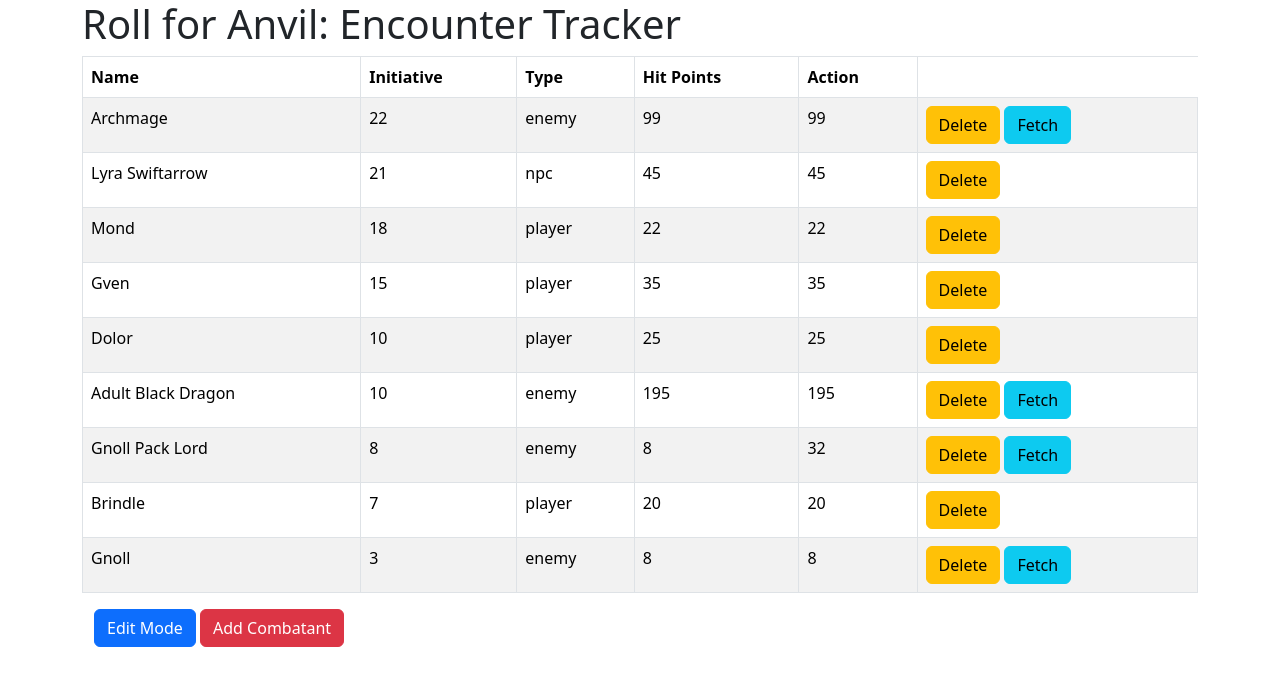
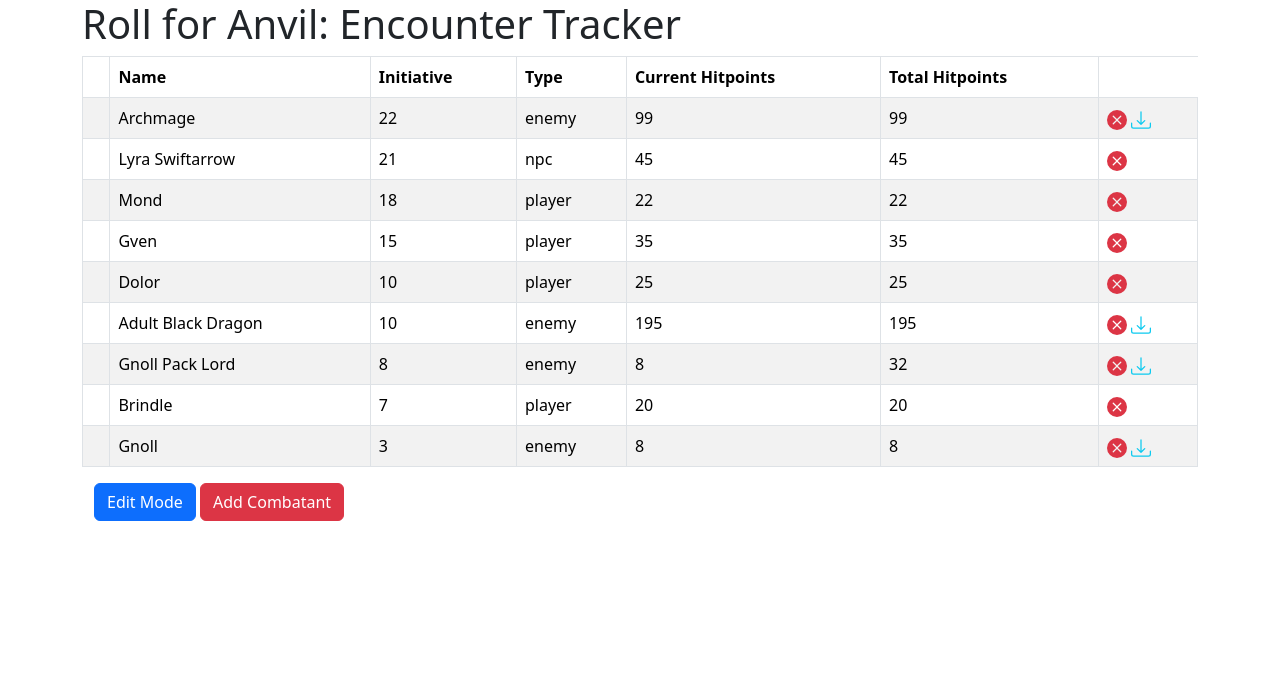
Before and after one commit to aikithoughts/encountertracker, a React (Create React App) app: page / in a window 1280 px wide. Shown: the top 686 px of the page. Built offline with nearby package versions, Linux system fonts and the light colour scheme.

Commit message:
update logic for selected combatant and add icons

```diff
--- a/package.json
+++ b/package.json
@@ -10,6 +10,7 @@
     "bootstrap": "^5.3.1",
     "react": "^18.2.0",
     "react-bootstrap": "^2.8.0",
+    "react-bootstrap-icons": "^1.10.3",
     "react-dom": "^18.2.0",
     "react-scripts": "5.0.1",
     "web-vitals": "^2.1.4"
--- a/src/App.css
+++ b/src/App.css
@@ -36,3 +36,8 @@
     transform: rotate(360deg);
   }
 }
+
+.combatant-selected-row {
+  border: 2px solid red;
+  box-shadow: 0 0 10px red;
+}
--- a/src/App.js
+++ b/src/App.js
@@ -3,7 +3,7 @@
 import EncounterTable from './EncounterTable';
 import { COMBATANTS } from './data';
 import 'bootstrap/dist/css/bootstrap.min.css';
-import "./monster-stats.css";
+import "./App.css";
 
 export default function EncounterBoard() {
   return (
--- a/src/Combatant.js
+++ b/src/Combatant.js
@@ -1,5 +1,9 @@
 import React, { useState } from 'react';
 import Button from 'react-bootstrap/Button';
+import { ArrowRightCircleFill } from 'react-bootstrap-icons';
+import { EmojiDizzy } from 'react-bootstrap-icons';
+import { XCircleFill } from 'react-bootstrap-icons';
+import { Download } from 'react-bootstrap-icons';
 import axios from 'axios';
 
  export default function Combatant({ combatant, onDeleteCombatant, isEditMode, isSelected, onSelectCombatant, onDataFromChild }){
@@ -23,12 +27,12 @@
     };
 
     const renderFetchButton = (name) => (
-      <Button
-        variant="info"
+      <Download
         onClick={() => handleFetchClick(name)}
-        value="name">
-        Fetch
-      </Button>
+        value="name"
+        className="text-info mr-2"
+        size={20}>
+      </Download>
     )
 
     const handleInputChange = (event) => {
@@ -66,12 +70,19 @@
     return(
         <tr
           id={editedCombatant.id}
-          onClick={onSelectCombatant}>
+          onClick={() => onSelectCombatant(editedCombatant.id)}
+          >
+          <td>
+            {isSelected && <ArrowRightCircleFill className="text-success mr-2" size={20}/>}{' '}
+            {editedCombatant.currenthp <= 0 && <EmojiDizzy size={20}/>}
+          </td>
           {inputFields.map((field, index) => (
-            <td key={index}>{renderCombatant(field)}</td>
+            <td key={index}>
+            {renderCombatant(field)}
+          </td>
           ))}
           <td>
-            <Button variant="warning" onClick={handleDeleteClick}>Delete</Button> {' '}
+            <XCircleFill className="text-danger mr-2" size={20} onClick={handleDeleteClick}/> {' '}
             {(combatant.type === "enemy") ? renderFetchButton(combatant.name) : ''}
           </td>
         </tr>
--- a/src/EncounterTable.js
+++ b/src/EncounterTable.js
@@ -51,6 +51,10 @@
     // You can perform any further logic or state updates here
   };
 
+  const handleSelectedCombatant = (id) => {
+    setSelectedCombatantId(id);
+  }
+
   const processFormData = (formData) => {
     const newCombatant = {
       id: Date.now(), // Generate a unique ID (you can use a library like uuid for a more reliable unique ID)
@@ -75,7 +79,7 @@
       isEditMode={isEditMode}
       onInputChange={(event, field) => handleInputChange(event, index, field)}
       isSelected={selectedCombatantId === combatant.id}
-      onSelectCombatant={() => setSelectedCombatantId(combatant.id)}
+      onSelectCombatant={handleSelectedCombatant}
       onDataFromChild={handleDataFromChild}
     />
 
@@ -86,11 +90,12 @@
         <Table striped bordered hover>
           <thead>
             <tr>
+              <th></th>
               <th>Name</th>
               <th>Initiative</th>
               <th>Type</th>
-              <th>Hit Points</th>
-              <th>Action</th>
+              <th>Current Hitpoints</th>
+              <th>Total Hitpoints</th>
             </tr>
           </thead>
           <tbody>
```
Also changed, not shown: 1 other file (tests, documents, lock files or other folders).
